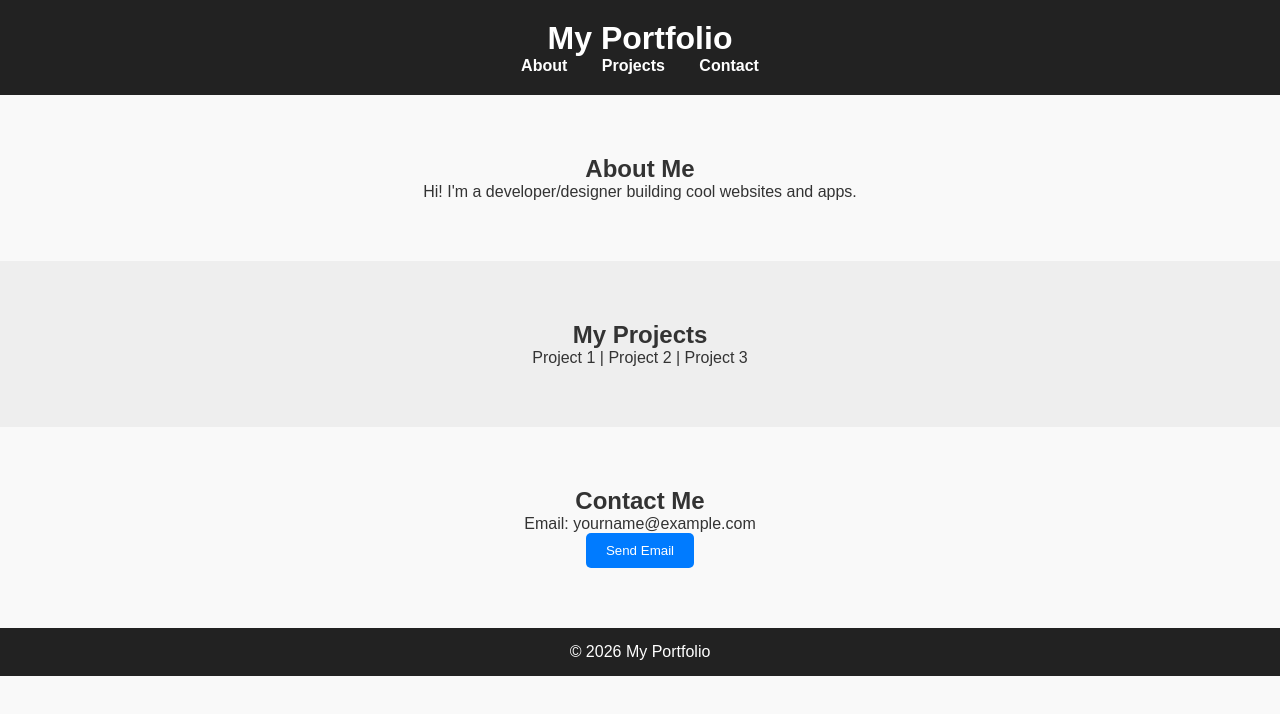
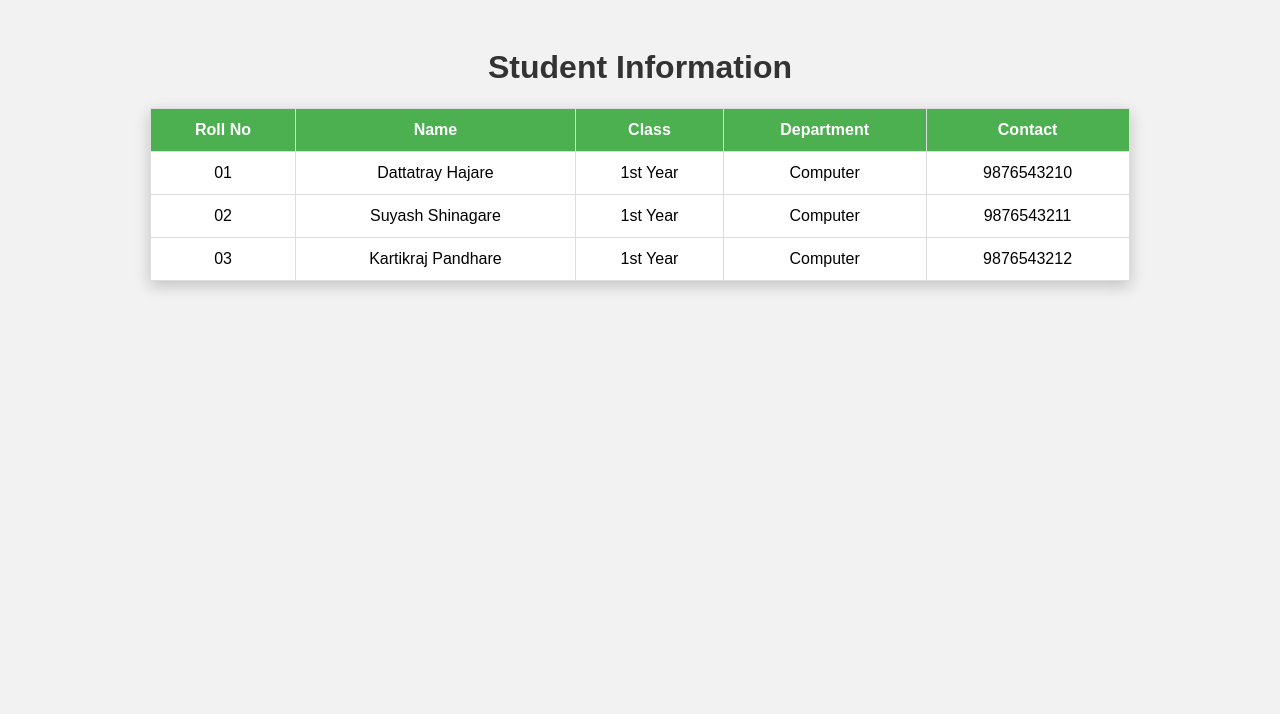
Before and after one commit to sagargaikwad7874-cmd/sagar.g, a plain HTML site: page index.html in a window 1280 px wide. Drawn offline with Linux system fonts and the light colour scheme.

Commit message:
Add files via upload

```diff
--- a/index.html
+++ b/index.html
@@ -1,59 +1,80 @@
 <!DOCTYPE html>
-<html lang="en">
+<html>
 <head>
-<meta charset="UTF-8">
-<meta name="viewport" content="width=device-width, initial-scale=1.0">
-<title>My Portfolio</title>
+<title>Student Information</title>
+<style>
+body {
+    font-family: Arial;
+    background: #f2f2f2;
+    text-align: center;
+    padding: 20px;
+}
 
-<style>
-* {margin:0; padding:0; box-sizing:border-box;}
-body {font-family: 'Arial', sans-serif; background:#f9f9f9; color:#333;}
-header {background:#222; color:#fff; padding:20px 0; text-align:center;}
-nav a {color:white; margin:0 15px; text-decoration:none; font-weight:bold;}
-section {padding:60px 20px; text-align:center;}
-footer {background:#222; color:#fff; padding:15px 0; text-align:center;}
-button {background:#007BFF; color:white; padding:10px 20px; border:none; border-radius:5px; cursor:pointer;}
-button:hover {background:#0056b3;}
-.container {max-width:1000px; margin:0 auto;}
+h1 {
+    color: #333;
+}
+
+table {
+    margin: auto;
+    border-collapse: collapse;
+    width: 80%;
+    background: white;
+    box-shadow: 0 5px 15px rgba(0,0,0,0.2);
+}
+
+th, td {
+    padding: 12px;
+    border: 1px solid #ddd;
+}
+
+th {
+    background-color: #4CAF50;
+    color: white;
+}
+
+tr:hover {
+    background-color: #f1f1f1;
+}
 </style>
 </head>
-
 <body>
 
-<header>
-<h1>My Portfolio</h1>
-<nav>
-<a href="#about">About</a>
-<a href="#projects">Projects</a>
-<a href="#contact">Contact</a>
-</nav>
-</header>
+<h1>Student Information</h1>
 
-<section id="about">
-<div class="container">
-<h2>About Me</h2>
-<p>Hi! I'm a developer/designer building cool websites and apps.</p>
-</div>
-</section>
+<table>
+<tr>
+<th>Roll No</th>
+<th>Name</th>
+<th>Class</th>
+<th>Department</th>
+<th>Contact</th>
+</tr>
 
-<section id="projects" style="background:#eee;">
-<div class="container">
-<h2>My Projects</h2>
-<p>Project 1 | Project 2 | Project 3</p>
-</div>
-</section>
+<tr>
+<td>01</td>
+<td>Dattatray Hajare</td>
+<td>1st Year</td>
+<td>Computer</td>
+<td>9876543210</td>
+</tr>
 
-<section id="contact">
-<div class="container">
-<h2>Contact Me</h2>
-<p>Email: yourname@example.com</p>
-<button onclick="window.location.href='mailto:yourname@example.com'">Send Email</button>
-</div>
-</section>
+<tr>
+<td>02</td>
+<td>Suyash Shinagare</td>
+<td>1st Year</td>
+<td>Computer</td>
+<td>9876543211</td>
+</tr>
 
-<footer>
-<p>© 2026 My Portfolio</p>
-</footer>
+<tr>
+<td>03</td>
+<td>Kartikraj Pandhare</td>
+<td>1st Year</td>
+<td>Computer</td>
+<td>9876543212</td>
+</tr>
+
+</table>
 
 </body>
 </html>
```
